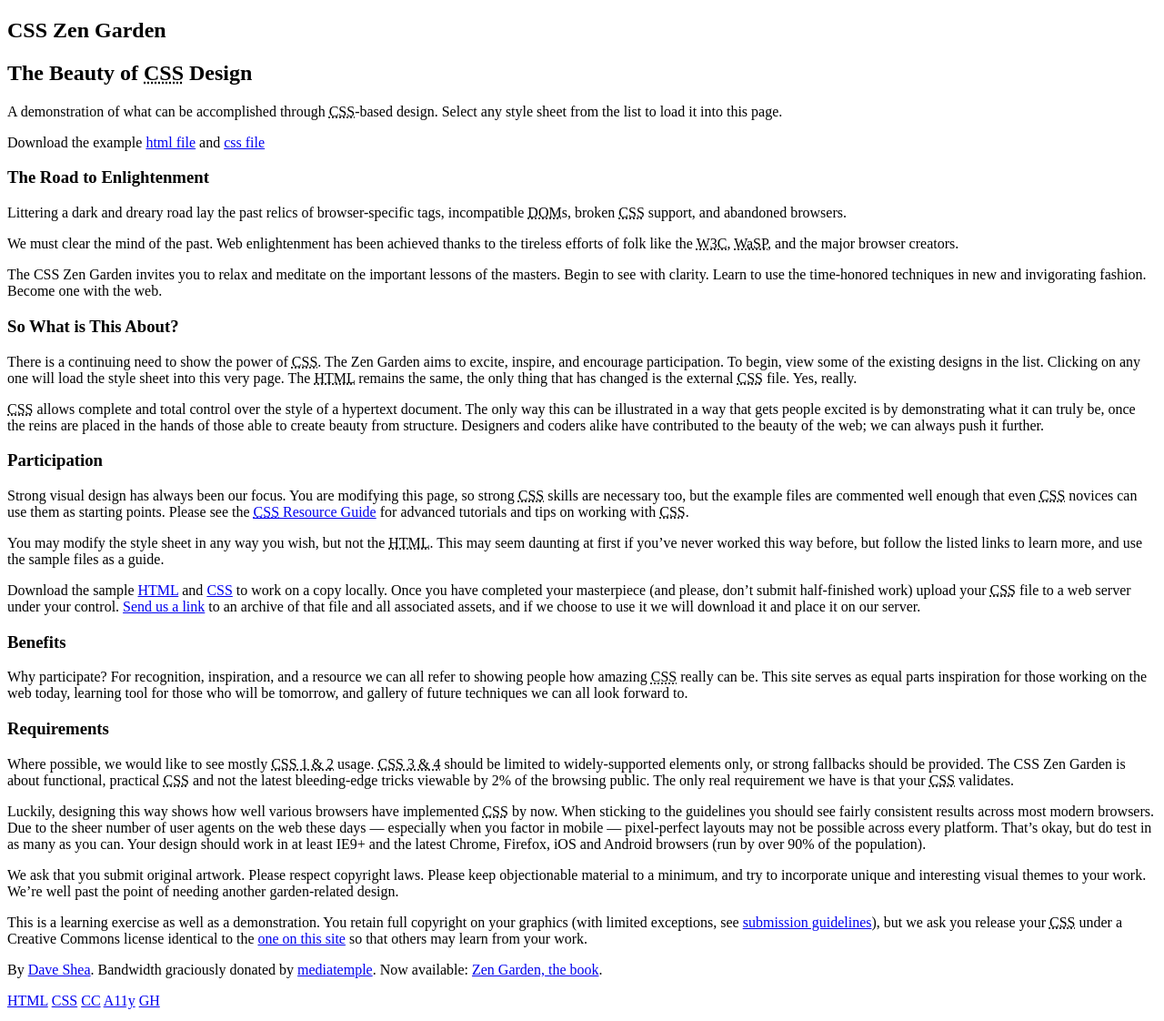
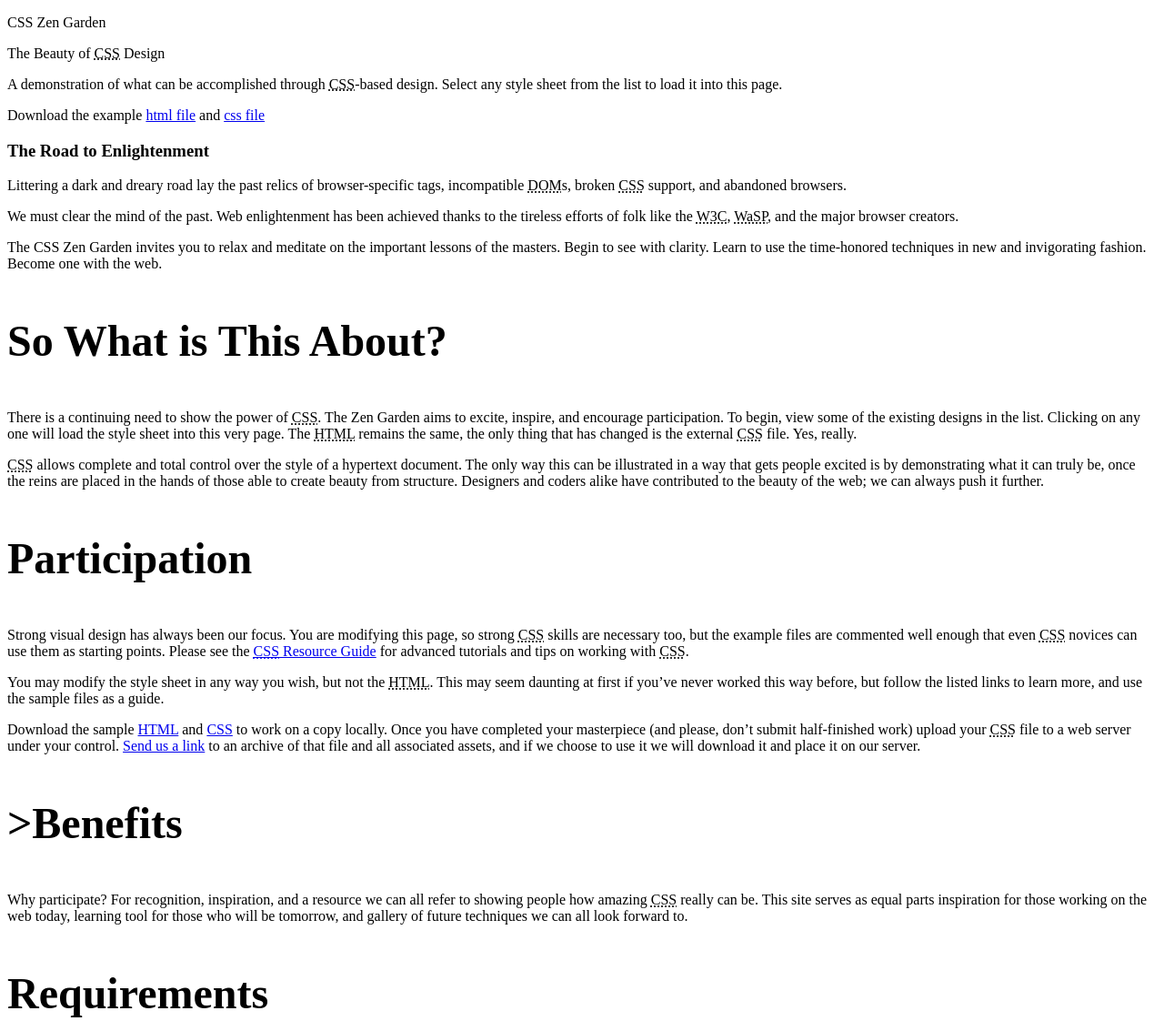
Before and after one commit to SchoolOfCode/branching-exercise, a plain HTML site: page index.html in a window 1280 px wide. Shown: the top 1122 px of the page at 91% size. Drawn offline with Linux system fonts and the light colour scheme.

Commit message:
errors added

```diff
--- a/index.html
+++ b/index.html
@@ -3,32 +3,31 @@
   <head>
     <title>CSS Zen Garden: The Beauty of CSS Design</title>
   </head>
+
   <body id="css-zen-garden">
     <div class="page-wrapper">
       <section class="intro" id="zen-intro">
-        <header role="banner">
-          <h1>CSS Zen Garden</h1>
-          <h2>
-            The Beauty of <abbr title="Cascading Style Sheets">CSS</abbr> Design
-          </h2>
-        </header>
+        <footer role="banner">
+          <p>CSS Zen Garden</p>
+          <p>The Beauty of <abbr title="CSS">CSS</abbr> Design</p>
+        </footer>
 
         <div class="summary" id="zen-summary" role="article">
           <p>
             A demonstration of what can be accomplished through
-            <abbr title="Cascading Style Sheets">CSS</abbr>-based design. Select
-            any style sheet from the list to load it into this page.
+            <abbr title="CSS">CSS</abbr>-based design. Select any style sheet
+            from the list to load it into this page.
           </p>
           <p>
             Download the example
             <a
-              href="/examples/index"
+              href="/examples/style.css"
               title="This page's source HTML code, not to be modified."
               >html file</a
             >
             and
             <a
-              href="/examples/style.css"
+              href="/examples/index"
               title="This page's sample CSS, the file you may modify."
               >css file</a
             >
@@ -62,7 +61,7 @@
 
       <div class="main supporting" id="zen-supporting" role="main">
         <div class="explanation" id="zen-explanation" role="article">
-          <h3>So What is This About?</h3>
+          <p style="font-size: 48px; font-weight: bold;">So What is This About?</h3>
           <p>
             There is a continuing need to show the power of
             <abbr title="Cascading Style Sheets">CSS</abbr>. The Zen Garden aims
@@ -85,7 +84,7 @@
         </div>
 
         <div class="participation" id="zen-participation" role="article">
-          <h3>Participation</h3>
+          <p style="font-size: 48px; font-weight: bold;">Participation</p>
           <p>
             Strong visual design has always been our focus. You are modifying
             this page, so strong
@@ -136,7 +135,7 @@
         </div>
 
         <div class="benefits" id="zen-benefits" role="article">
-          <h3>Benefits</h3>
+          <p style="font-size: 48px; font-weight: bold;">>Benefits</p>
           <p>
             Why participate? For recognition, inspiration, and a resource we can
             all refer to showing people how amazing
@@ -148,7 +147,7 @@
         </div>
 
         <div class="requirements" id="zen-requirements" role="article">
-          <h3>Requirements</h3>
+          <p style="font-size: 48px; font-weight: bold;">Requirements</p>
           <p>
             Where possible, we would like to see mostly
             <abbr title="Cascading Style Sheets, levels 1 and 2"
@@ -212,7 +211,7 @@
           </p>
         </div>
 
-        <footer>
+        <header>
           <a
             href="http://validator.w3.org/check/referer"
             title="Check the validity of this site&#8217;s HTML"
@@ -243,7 +242,7 @@
             class="zen-github"
             >GH</a
           >
-        </footer>
+        </header>
       </div>
 
       <aside class="sidebar" role="complementary">
@@ -374,6 +373,14 @@
         </div>
       </aside>
     </div>
+
+    <!--
+
+	These superfluous divs/spans were originally provided as catch-alls to add extra imagery.
+	These days we have full ::before and ::after support, favour using those instead.
+	These only remain for historical design compatibility. They might go away one day.
+
+-->
     <div class="extra1" role="presentation"></div>
     <div class="extra2" role="presentation"></div>
     <div class="extra3" role="presentation"></div>
```
